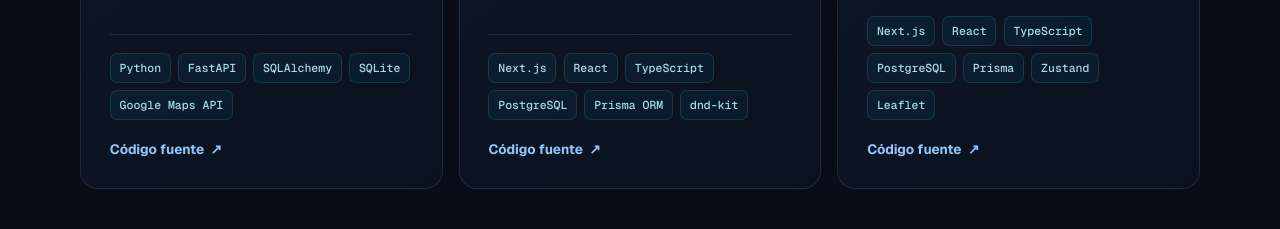
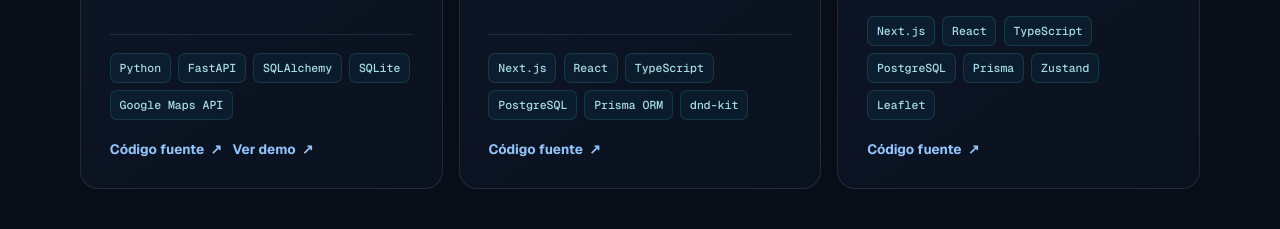
Before and after one commit to joseconca/joseconca.github.io, a Next.js app: page / in a window 1280 px wide. Shown: the part 2140-2369 px from the top of the page. Built offline with nearby package versions, Linux system fonts and the light colour scheme.

Commit message:
Vincula la demo de Find My Pet

```diff
--- a/src/data/proyectos.ts
+++ b/src/data/proyectos.ts
@@ -6,6 +6,7 @@ export const proyectos = [
     descripcion:
       "Aplicación web para registrar mascotas perdidas y sus avistamientos. El backend está desarrollado con FastAPI y SQLAlchemy, con persistencia en SQLite. Permite gestionar usuarios y mascotas, iniciar sesión y registrar y consultar avistamientos geolocalizados que se muestran en un mapa de Google Maps.",
     url: "https://github.com/joseconca/proyecto-final-DAW",
+    urlDirecto: "https://github.com/user-attachments/assets/34a21b34-e5cd-4cc4-8b3a-bdea9dda0d0d",
   },
   {
     id: "TFG-historical-events-nextjs",
```
